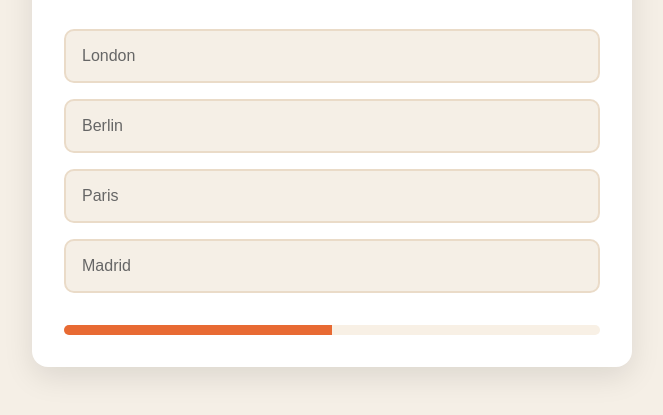
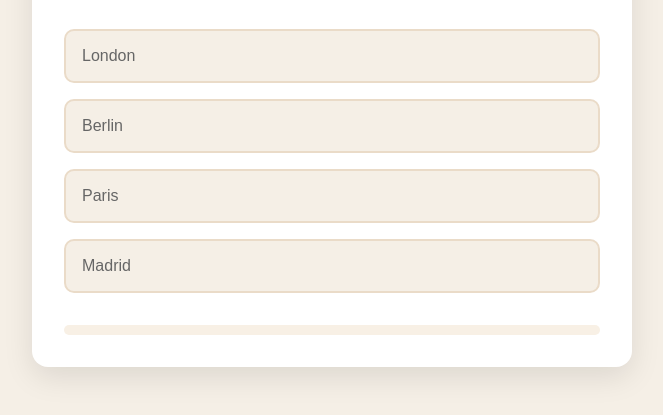
Before and after one commit to quangiscoding/Quiz-App, a plain HTML site: page index.html in a window 1280 px wide. Both pictures are taken after a click on the button "Start Quiz". Shown: the part 275-690 px from the top of the page, without its empty margins (308-971 px from the left). Drawn offline with Linux system fonts and the light colour scheme.

Commit message:
Improve progress bar

```diff
--- a/assets/main.js
+++ b/assets/main.js
@@ -87,17 +87,20 @@ function showQuestion() {
   currentQuestionSpan.textContent = currentQuestionIndex + 1;
   scoreSpan.textContent = score;
 
+  const progressPercent = (currentQuestionIndex / quizQuestions.length) * 100;
+  progressBar.style.width = progressPercent + "%";
+
   answerDisabled = false;
   answersContainer.innerHTML = "";
 
   const currentQuestion = quizQuestions[currentQuestionIndex];
   questionText.textContent = currentQuestion.question;
+
   currentQuestion.answers.forEach((answer) => {
     const button = document.createElement("button");
     button.classList.add("answer-btn");
     button.textContent = answer.text;
     button.dataset.correct = answer.correct;
-    console.log(button);
     answersContainer.appendChild(button);
 
     button.addEventListener("click", selectAnswer);
--- a/assets/style.css
+++ b/assets/style.css
@@ -132,7 +132,7 @@ body {
 }
 
 .progress {
-  width: 50%;
+  width: 0%;
   height: 100%;
   background-color: var(--primary-color);
   transition: width 300ms ease;
```
